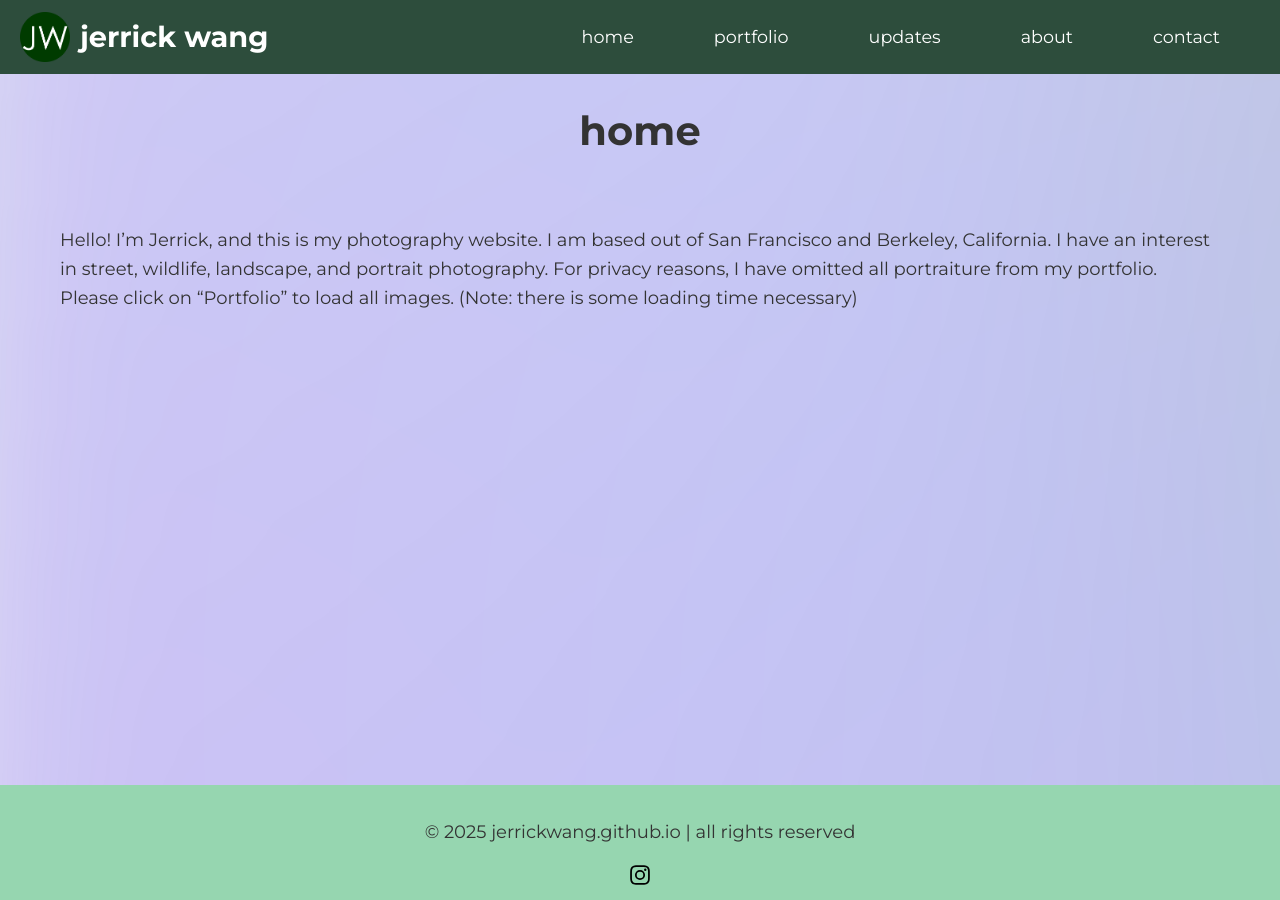
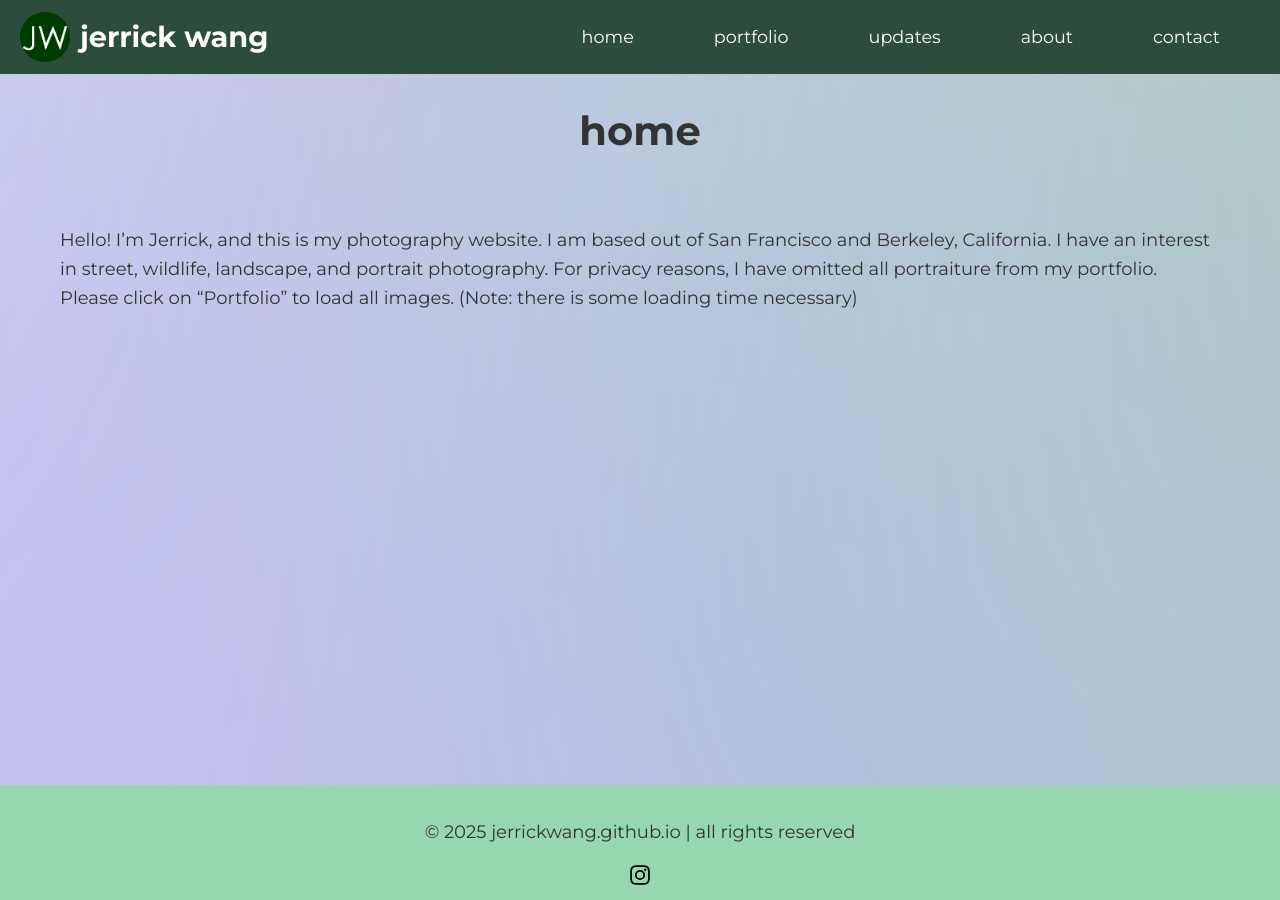
Before and after one commit to jerrickwang/jerrickwang.github.io, a Jekyll site: the page built from index.md, in a window 1280 px wide. Built offline with Jekyll 4.4.1, drawn with Linux system fonts in a browser that asks for light colours.

Commit message:
Update style.css

```diff
--- a/assets/css/style.css
+++ b/assets/css/style.css
@@ -21,7 +21,7 @@ body::before {
   position: fixed;
   top: -100%;
   left: -100%;
-  width: 600%;
+  width: 400%;
   height: 300%;
   background:
     radial-gradient(circle at 100% 0%, rgba(255, 0, 150, 0.2), transparent 70%),
```
